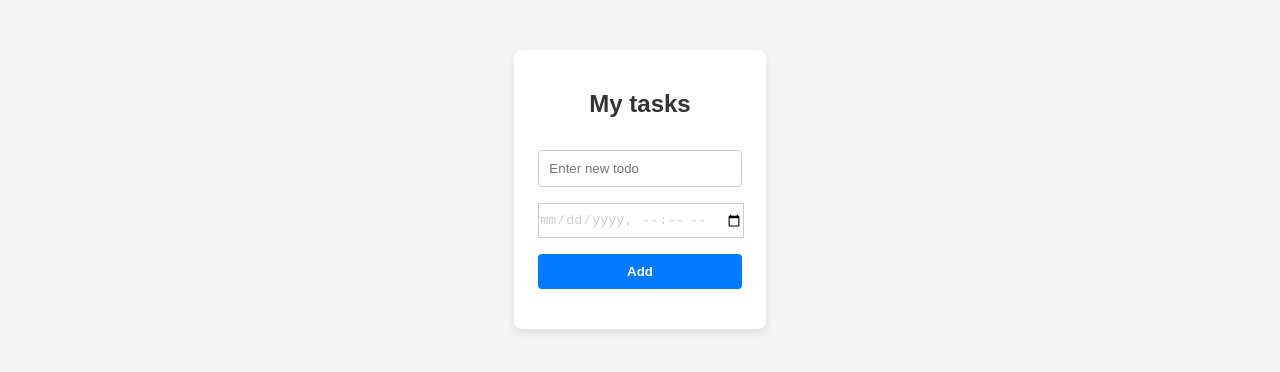
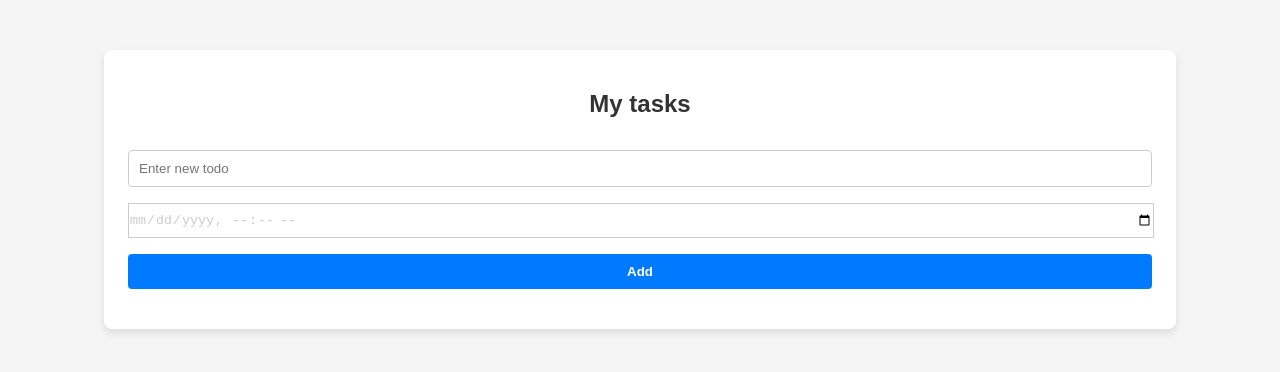
Before and after one commit to Govardhan8/myTasks, a React (Vite) app: page / in a window 1280 px wide. Shown: the top 372 px of the page. Built offline with nearby package versions, Linux system fonts and the light colour scheme.

Commit message:
Adding css changes

```diff
--- a/src/index.css
+++ b/src/index.css
@@ -9,7 +9,8 @@ body {
 
 /* Container for the app */
 .todo-container {
-  max-width: max-content;
+  max-width: 1024px;
+  width: 80%;
   margin: 50px auto;
   padding: 1.5rem;
   background-color: #fff;
```
